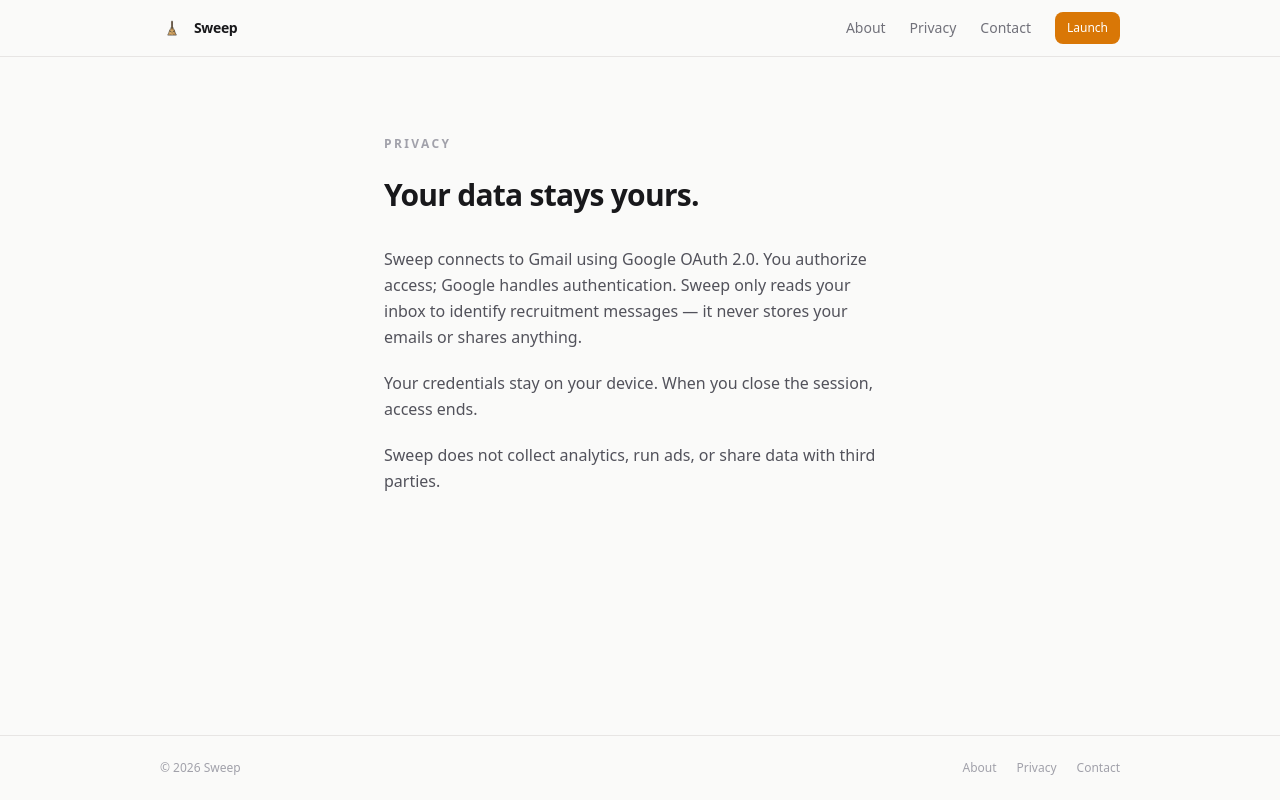
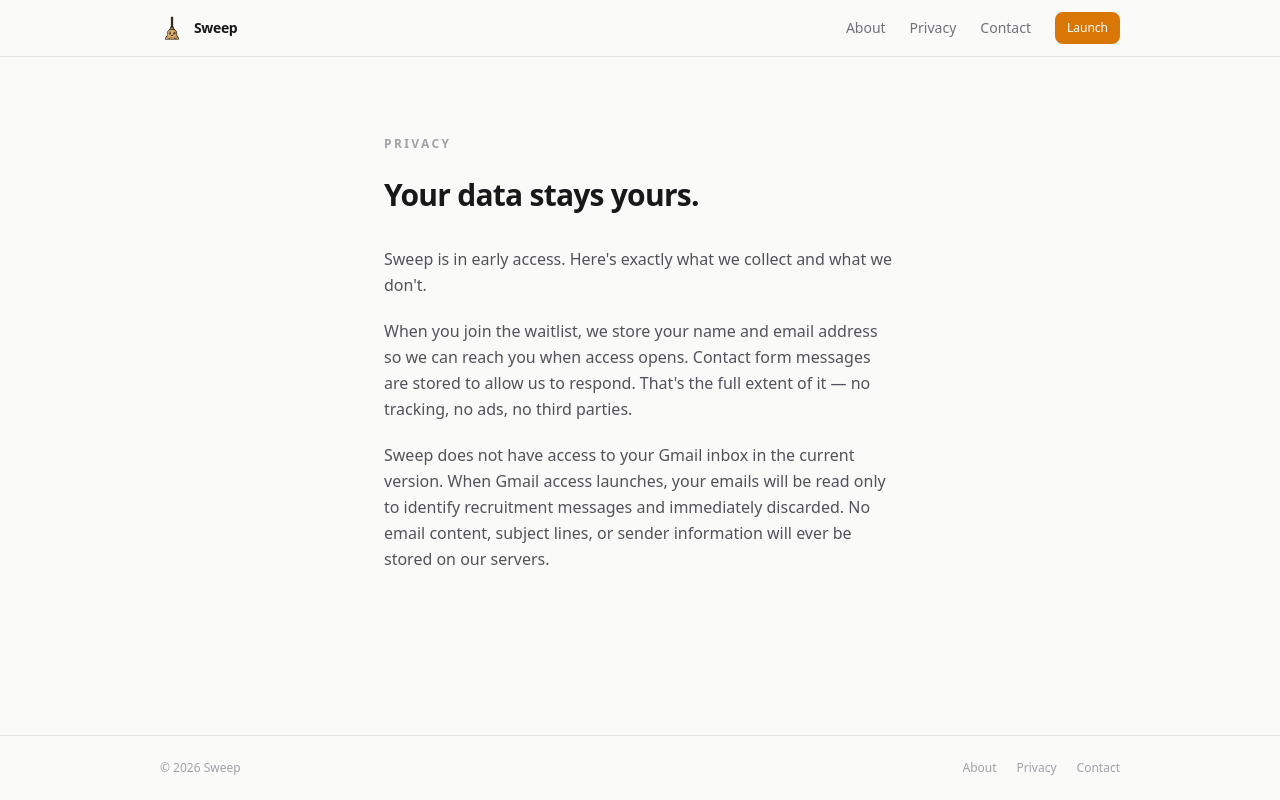
Before and after one commit to Alex-duh/sweep, a React (Vite) app in the folder web/: page /privacy in a window 1280 px wide. Built offline with nearby package versions, Linux system fonts and the light colour scheme; no server answers.

Commit message:
Random typewriter placement, privacy accuracy, About typo fix, fetch timeouts

```diff
--- a/web/src/components/TypewriterBg.tsx
+++ b/web/src/components/TypewriterBg.tsx
@@ -1,4 +1,4 @@
-import { useEffect, useState } from 'react'
+import { useEffect, useMemo, useState } from 'react'
 
 const WORDS = [
   'archive', 'sweep', 'recruitment', 'spam', 'inbox',
@@ -6,12 +6,25 @@ const WORDS = [
   'clean', 'filter', 'organize', 'declutter', 'remove',
 ]
 
-function TypewriterWord({ startIdx = 0 }: { startIdx?: number }) {
+function TypewriterWord({ top, left, startIdx = 0, initialDelay = 0 }: {
+  top: string
+  left: string
+  startIdx?: number
+  initialDelay?: number
+}) {
+  const [ready, setReady] = useState(initialDelay === 0)
   const [display, setDisplay] = useState('')
   const [wIdx, setWIdx] = useState(startIdx)
   const [typing, setTyping] = useState(true)
 
   useEffect(() => {
+    if (initialDelay === 0) return
+    const t = setTimeout(() => setReady(true), initialDelay)
+    return () => clearTimeout(t)
+  }, [initialDelay])
+
+  useEffect(() => {
+    if (!ready) return
     const word = WORDS[wIdx % WORDS.length]
     let t: ReturnType<typeof setTimeout>
 
@@ -31,46 +44,36 @@ function TypewriterWord({ startIdx = 0 }: { startIdx?: number }) {
     }
 
     return () => clearTimeout(t)
-  }, [display, typing, wIdx])
+  }, [display, typing, wIdx, ready])
 
   return (
-    <span className="text-stone-500 font-mono text-xs leading-7">
-      {display}<span className="opacity-50">_</span>
+    <span
+      style={{ position: 'absolute', top, left }}
+      className="font-mono text-[11px] text-stone-500 opacity-[0.18] leading-none whitespace-nowrap"
+    >
+      {display}
     </span>
   )
 }
 
 export function TypewriterBg() {
+  const positions = useMemo(() =>
+    Array.from({ length: 11 }, (_, i) => ({
+      top: `${8 + Math.random() * 78}%`,
+      left: `${3 + Math.random() * 85}%`,
+      startIdx: (i * 3) % WORDS.length,
+      initialDelay: i * 300,
+    })),
+  [])
+
   return (
     <div
       className="fixed inset-0 pointer-events-none z-0 overflow-hidden select-none"
       aria-hidden="true"
     >
-      {/* Top-right corner */}
-      <div className="absolute top-20 right-6 flex flex-col gap-1 items-end opacity-25">
-        <TypewriterWord startIdx={0} />
-        <TypewriterWord startIdx={3} />
-        <TypewriterWord startIdx={6} />
-      </div>
-
-      {/* Bottom-left corner */}
-      <div className="absolute bottom-20 left-6 flex flex-col gap-1 opacity-25">
-        <TypewriterWord startIdx={1} />
-        <TypewriterWord startIdx={4} />
-        <TypewriterWord startIdx={8} />
-      </div>
-
-      {/* Bottom-right corner */}
-      <div className="absolute bottom-20 right-6 flex flex-col gap-1 items-end opacity-20">
-        <TypewriterWord startIdx={2} />
-        <TypewriterWord startIdx={9} />
-      </div>
-
-      {/* Top-left corner */}
-      <div className="absolute top-20 left-6 flex flex-col gap-1 opacity-20">
-        <TypewriterWord startIdx={5} />
-        <TypewriterWord startIdx={12} />
-      </div>
+      {positions.map((p, i) => (
+        <TypewriterWord key={i} {...p} />
+      ))}
     </div>
   )
 }
--- a/web/src/pages/AboutPage.tsx
+++ b/web/src/pages/AboutPage.tsx
@@ -17,7 +17,7 @@ export function AboutPage() {
             <p>
               You circled in the bubble on your first AP test, agreeing to
               College Board emails thinking: <em>"what if Harvard actually
-              reaches out?"</em> What you got instead was tens of emails per
+              reaches out?"</em>{' '}What you got instead was tens of emails per
               day from schools you've never heard of, in states you've never
               visited, all insisting you're a "perfect fit." Every single day.
             </p>
--- a/web/src/pages/ContactPage.tsx
+++ b/web/src/pages/ContactPage.tsx
@@ -13,15 +13,20 @@ export function ContactPage() {
     e.preventDefault()
     if (!subject.trim() || !message.trim()) return
     setStatus('sending')
+    const ctrl = new AbortController()
+    const timer = setTimeout(() => ctrl.abort(), 10000)
     try {
       const res = await fetch(`${API_URL}/contact`, {
         method: 'POST',
         headers: { 'Content-Type': 'application/json' },
         body: JSON.stringify({ subject: subject.trim(), message: message.trim() }),
+        signal: ctrl.signal,
       })
+      clearTimeout(timer)
       if (!res.ok) throw new Error('server error')
       setStatus('sent')
     } catch {
+      clearTimeout(timer)
       setStatus('error')
     }
   }
--- a/web/src/pages/HomePage.tsx
+++ b/web/src/pages/HomePage.tsx
@@ -15,15 +15,20 @@ export function HomePage() {
     e.preventDefault()
     if (!name.trim() || !email.trim()) return
     setStatus('sending')
+    const ctrl = new AbortController()
+    const timer = setTimeout(() => ctrl.abort(), 10000)
     try {
       const res = await fetch(`${API_URL}/signup`, {
         method: 'POST',
         headers: { 'Content-Type': 'application/json' },
         body: JSON.stringify({ name: name.trim(), email: email.trim() }),
+        signal: ctrl.signal,
       })
+      clearTimeout(timer)
       if (!res.ok) throw new Error('server error')
       setStatus('done')
     } catch {
+      clearTimeout(timer)
       setStatus('error')
     }
   }
--- a/web/src/pages/PrivacyPage.tsx
+++ b/web/src/pages/PrivacyPage.tsx
@@ -15,18 +15,21 @@ export function PrivacyPage() {
           </h1>
           <div className="mt-8 space-y-5 text-base text-zinc-600 leading-relaxed">
             <p>
-              Sweep connects to Gmail using Google OAuth 2.0. You authorize
-              access; Google handles authentication. Sweep only reads your inbox
-              to identify recruitment messages — it never stores your emails or
-              shares anything.
+              Sweep is in early access. Here's exactly what we collect
+              and what we don't.
             </p>
             <p>
-              Your credentials stay on your device. When you close the session,
-              access ends.
+              When you join the waitlist, we store your name and email
+              address so we can reach you when access opens. Contact form
+              messages are stored to allow us to respond. That's the full
+              extent of it — no tracking, no ads, no third parties.
             </p>
             <p>
-              Sweep does not collect analytics, run ads, or share data with
-              third parties.
+              Sweep does not have access to your Gmail inbox in the current
+              version. When Gmail access launches, your emails will be read
+              only to identify recruitment messages and immediately
+              discarded. No email content, subject lines, or sender
+              information will ever be stored on our servers.
             </p>
           </div>
         </div>
```
Also changed, not shown: web/public/logo.png.
